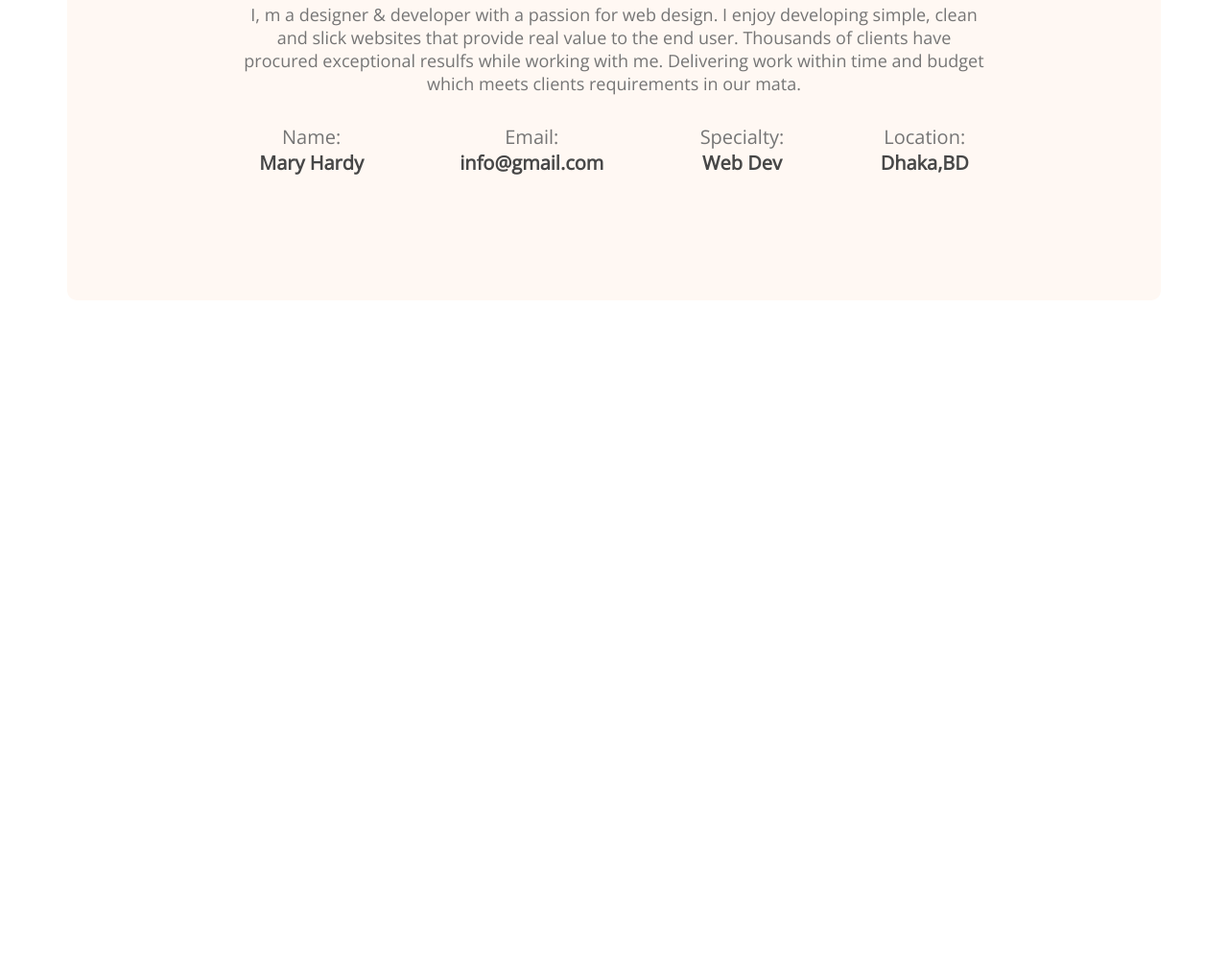
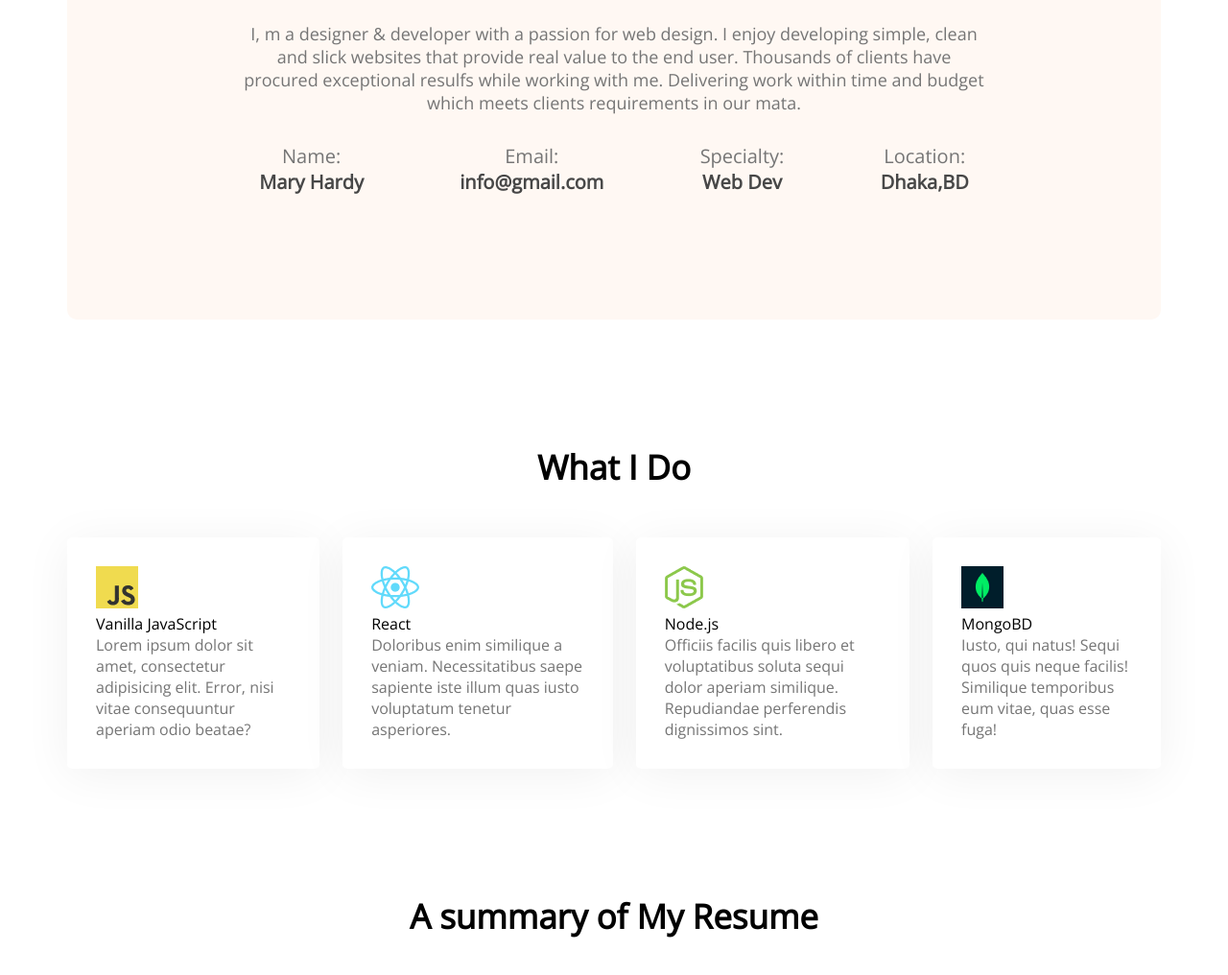
Before and after one commit to BitheAkter786/developer-new-portfolio, a plain HTML site: page index.html in a window 1280 px wide. Shown: the part 1174-2190 px from the top of the page at 96% size. Before the commit the page ends 1487 px from the top, so only its background shows below. Drawn offline with nearby package versions, Linux system fonts and the light colour scheme.

Commit message:
added skills content

```diff
--- a/index.html
+++ b/index.html
@@ -50,9 +50,46 @@
         <p class="info-title">Location:</p>
         <p class="info-description">Dhaka,BD</p>
        </div>
-
     </div>
    </section>
+   <!-- what i do section -->
+   <section class="what-i-do">
+    <h3 class="section-title">What I Do</h3>
+    <!-- .skills-container>.skill*4>img+p.skill-title+p.skill-description>lorem15 -->
+    <div class="skills-container">
+        <div class="skill">
+            <img src="images/icons/js.png" alt="">
+            <p class="skill-title">Vanilla JavaScript</p>
+            <p class="skill-description">Lorem ipsum dolor sit amet, consectetur adipisicing elit. Error, nisi vitae consequuntur aperiam odio beatae?</p>
+        </div>
+        <div class="skill">
+            <img src="images/icons/react.png" alt="">
+            <p class="skill-title">React</p>
+            <p class="skill-description">Doloribus enim similique a veniam. Necessitatibus saepe sapiente iste illum quas iusto voluptatum tenetur asperiores.</p>
+        </div>
+        <div class="skill">
+            <img src="images/icons/nodejs.png" alt="">
+            <p class="skill-title">Node.js</p>
+            <p class="skill-description">Officiis facilis quis libero et voluptatibus soluta sequi dolor aperiam similique. Repudiandae perferendis dignissimos sint.</p>
+        </div>
+        <div class="skill">
+            <img src="images/icons/mongo.png" alt="">
+            <p class="skill-title">MongoBD</p>
+            <p class="skill-description">Iusto, qui natus! Sequi quos quis neque facilis! Similique temporibus eum vitae, quas esse fuga!</p>
+        </div>
+    </div>
+   </section>
+    <!-- Resume Section -->
+    <section class="resume">
+        <h3 class="section-title">A summary of My Resume</h3>
+        <div class="resume-content">
+            <div>
+
+            </div>
+        </div>
+    </section>
+
+
     </main>
     <footer>
 
--- a/styles/portfolio.css
+++ b/styles/portfolio.css
@@ -77,10 +77,12 @@ main {
     max-width: 1140px;
     margin: 0 auto;
 }
+section {
+    margin-top: 130px;
 
+}
 /* about section styles */
 .about {
-    margin-top: 130px;
     background: #FFF8F3;
     border-radius: 10px;
     padding: 130px 150px;
@@ -88,29 +90,57 @@ main {
 }
 
 .section-title {
-
+text-align: center;
     font-weight: 700;
     font-size: 35px;
-    margin-bottom: 30px;
+    margin-bottom: 50px;
 }
 
 .section-description {
-    color:#757575 ;
-    font-size:18px ;
+    color: #757575;
+    font-size: 18px;
     margin: 30px;
 }
 
-.about-info-container{
+.about-info-container {
     display: flex;
-    justify-content:space-around ;
+    justify-content: space-around;
 
 }
-.about .info-title{
+
+.about .info-title {
     font-size: 20px;
     color: #757575;
 }
-.info-description{
+
+.info-description {
     font-weight: 700;
     font-size: 20px;
     color: #474747;
 }
+
+/* what i do styles */
+
+
+.skills-container {
+    display: flex;
+    gap: 24px;
+}
+.skill{
+    background: #FFFFFF;
+    box-shadow: 0px 6px 50px rgba(0,0,0,0.06);
+    border-radius: 5px;
+    padding: 30px;
+}
+
+.skil-title {
+    font-weight: 700;
+    font-size: 20px;
+    margin-top: 30px;
+    margin-bottom: 20px;
+}
+
+.skill-description {
+    color: #757575;
+}
+/* Resume Styles */
```
